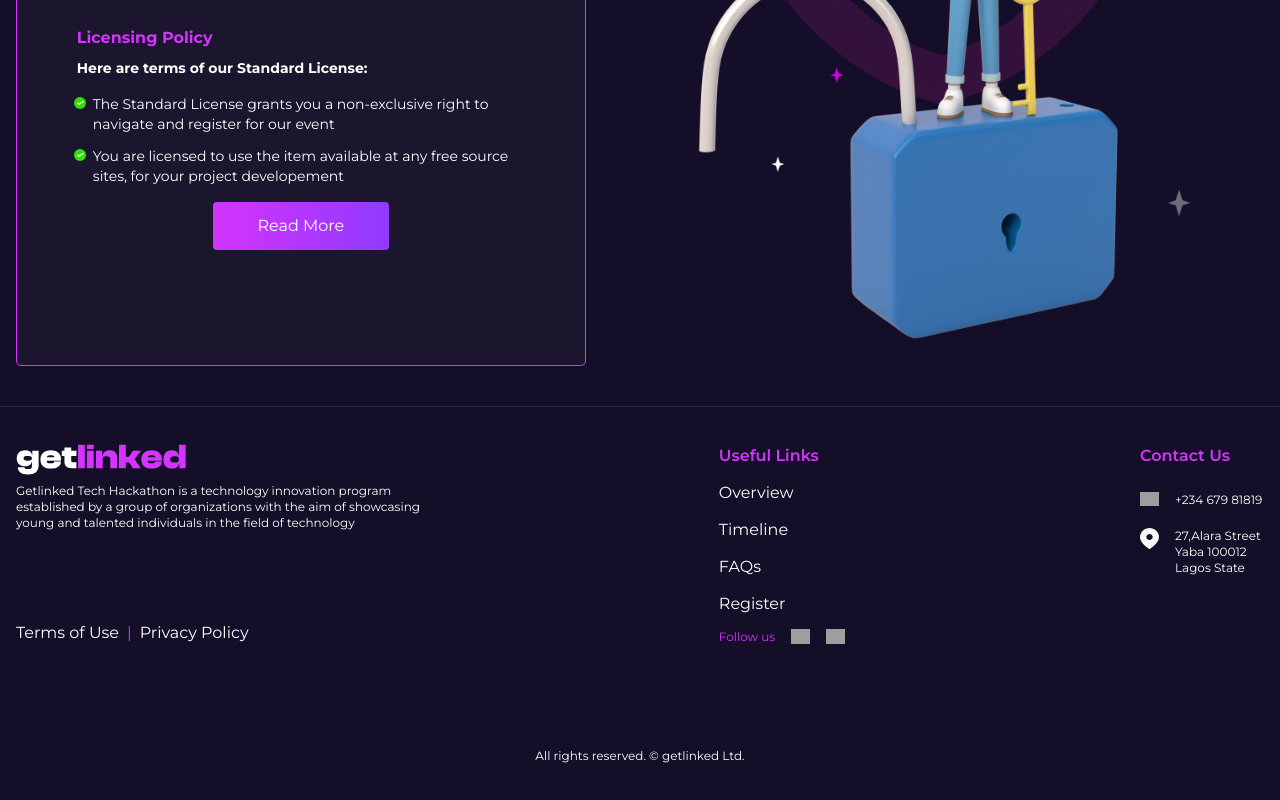
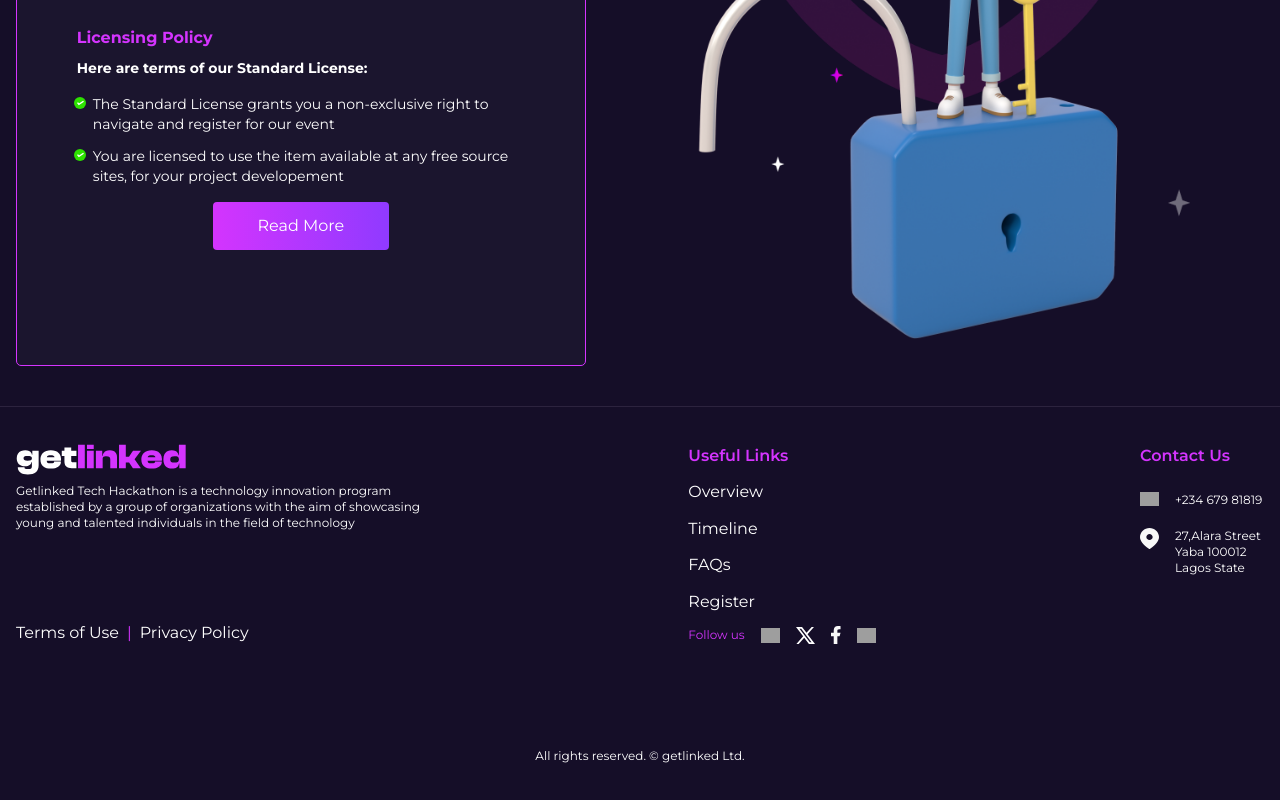
Before and after one commit to Omolaso/getLinked, a Next.js app: page / in a window 1280 px wide. Shown: the part 6661-7461 px from the top of the page. Built offline with nearby package versions, Linux system fonts and the light colour scheme; grey boxes are pictures that could not be loaded.

Commit message:
retried with FB and twitter images

```diff
--- a/components/Footer.tsx
+++ b/components/Footer.tsx
@@ -5,8 +5,8 @@ import Image from "next/image";
 import Link from "next/link";
 import Logo from "@/public/getlinked.svg";
 import instagram from "@/public/instagram.svg";
-// import facebook from "@/public/facebook.svg";
-// import twitter from "@/public/twitter.svg";
+import facebook from "@/public/facebook.svg";
+import twitter from "@/public/twitter.svg";
 import linkedIn from "@/public/linkedIn.svg";
 import phoneNumber from "@/public/contact-phone.svg";
 import location from "@/public/location.svg";
@@ -57,8 +57,8 @@ const footerLinks: IUsefulLinks[] = [
 
 const socialMediaLinks: ISocial[] = [
 	{ imgUrl: `${instagram.src}`, alt: "instagram" },
-	// { imgUrl: `${twitter.src}`, alt: "twitter" },
-	// { imgUrl: `${facebook.src}`, alt: "facebook" },
+	{ imgUrl: `${twitter.src}`, alt: "twitter" },
+	{ imgUrl: `${facebook.src}`, alt: "facebook" },
 	{ imgUrl: `${linkedIn.src}`, alt: "linkedIn" },
 ];
 
```
Also changed, not shown: public/facebook.svg (added), public/twitter.svg (added).
